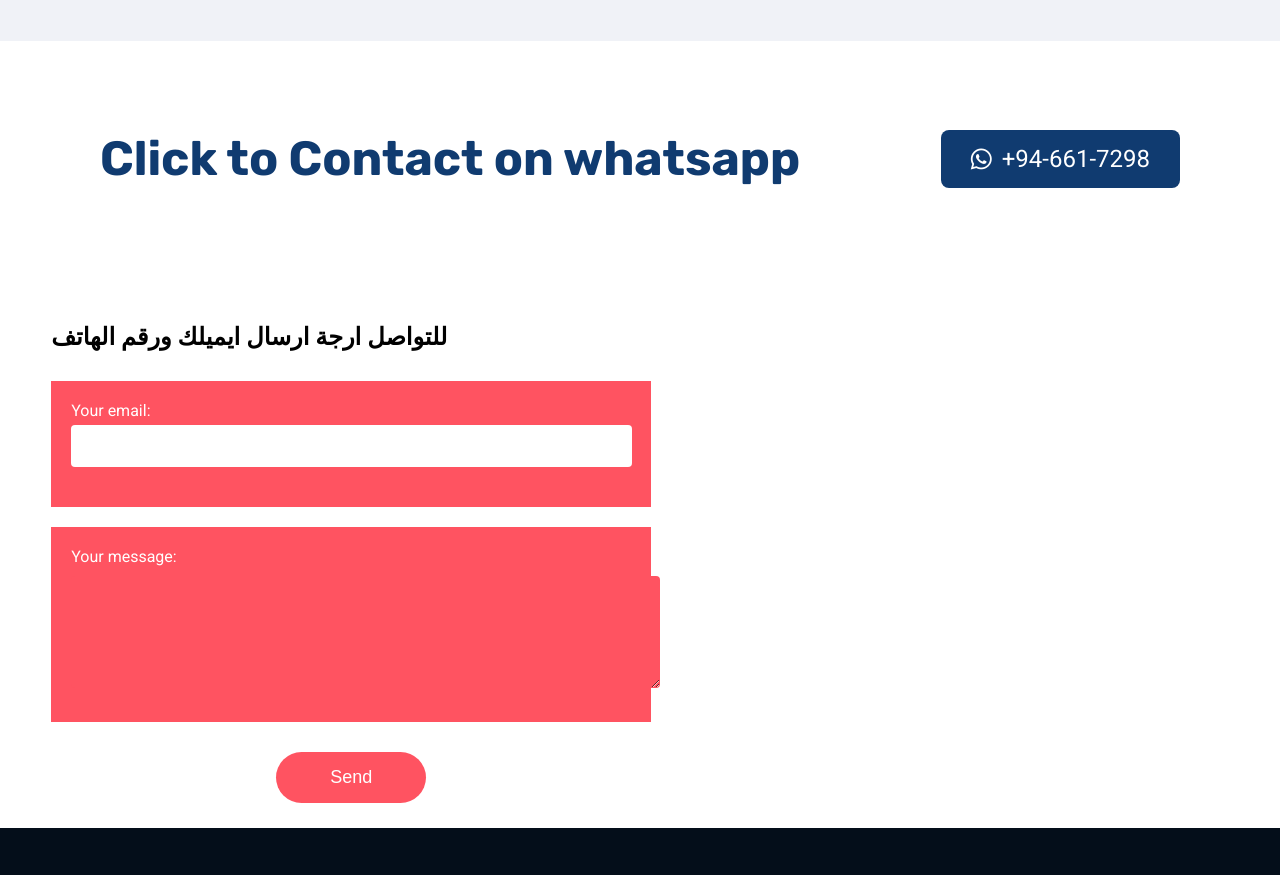
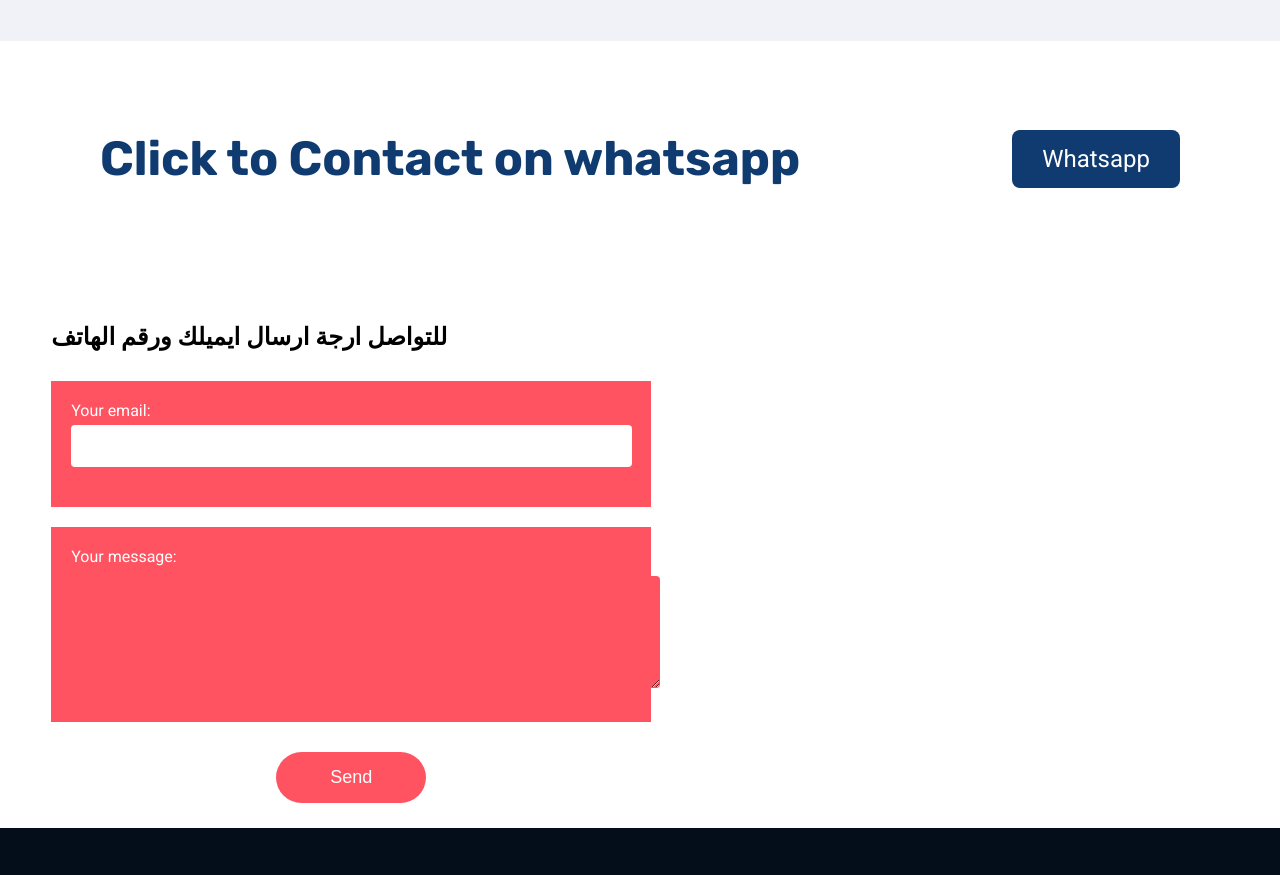
Before and after one commit to j3bubblebutt/shapewear, a plain HTML site: page index.html in a window 1280 px wide. Shown: the part 8460-9335 px from the top of the page. Drawn offline with Linux system fonts and the light colour scheme.

Commit message:
Update index.html

```diff
--- a/index.html
+++ b/index.html
@@ -340,7 +340,8 @@
 	<section id="contact">
 		<div class="whatsapp">
 			<h1>Click to Contact on whatsapp</h1>
-			<a href="tel:+946617298"><i class="fa-brands fa-whatsapp"></i><span> +94-661-7298</span> </a>
+									<a href="https://wa.me/+218946617298"> Whatsapp </a>
+
 		</div>
 
 		<form action="https://formspree.io/f/xwkdbnzv" method="POST">
```
